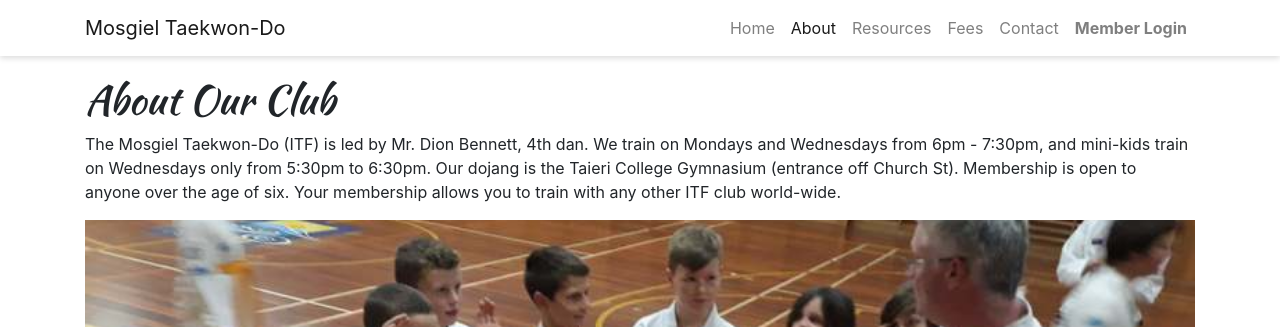
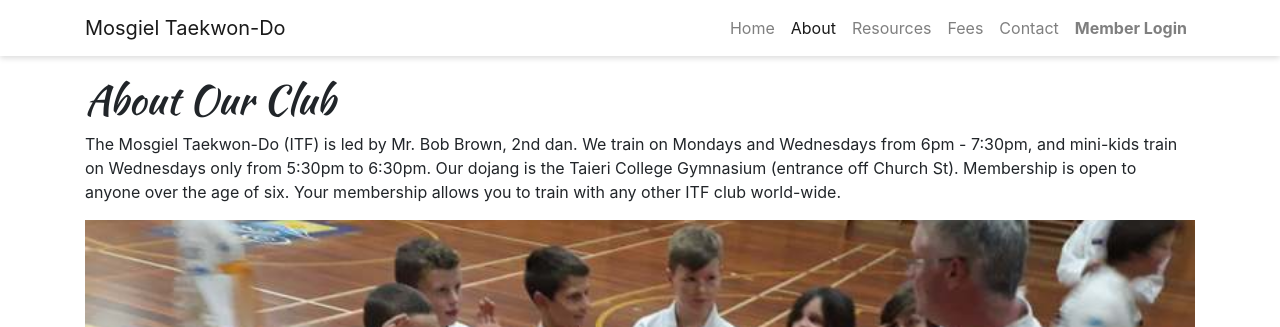
Before and after one commit to gurubobnz/www.mosgieltkd.co.nz, a Jekyll site: the page built from about.html, in a window 1280 px wide and 900 px high. Shown: the top 327 px of the window. Built offline with Jekyll 4.4.1, drawn with Linux system fonts in a browser that asks for light colours.

Commit message:
Goodbye Mr. Bennett, hello Mr. Brown

```diff
--- a/_includes/about-address.html
+++ b/_includes/about-address.html
@@ -1,7 +1,7 @@
 <div class="row">
   <div class="col-sm-8">
     <h2 class="mt-4">Mosgiel Taekwon-Do</h2>
-    <p>We are an ITF Taekwon-Do club in Mosgiel, New Zealand. We are led by Mr. Dion Bennett, 4th dan and we train on <a href="/contact/">Monday and Wednesday evenings</a> and have extra activities throughout the year. Membership is open to anyone over the age of six and your membership allows you to train with any other ITF club world-wide.</p>
+    {% include about-club.html %}
     <p>Not sure if Taekwon-Do is right for you? You can come along to the club and observe or try for free for one month, no strings attached. <a href="/about/">Find out more</a>.</p>
   </div>
   <div class="col-sm-4">
--- /dev/null
+++ b/_includes/about-club.html
@@ -0,0 +1 @@
+<p>We are an ITF Taekwon-Do club in Mosgiel, New Zealand. We are led by Mr. Bob Brown, 2nd dan and we train on <a href="/contact/">Monday and Wednesday evenings</a> and have extra activities throughout the year. Membership is open to anyone over the age of six and your membership allows you to train with any other ITF club world-wide.</p>
--- a/about.html
+++ b/about.html
@@ -5,7 +5,7 @@ title: About Our Club
 <div class="container pb-4">
 
   <h1>{{ page.title }}</h1>
-  <p>The Mosgiel Taekwon-Do (ITF) is led by Mr. Dion Bennett, 4th dan. We train on Mondays and Wednesdays from 6pm - 7:30pm, and mini-kids train on Wednesdays only from 5:30pm to 6:30pm. Our dojang is the Taieri College Gymnasium (entrance off Church St). Membership is open to anyone over the age of six. Your membership allows you to train with any other ITF club world-wide.</p>
+  <p>The Mosgiel Taekwon-Do (ITF) is led by Mr. Bob Brown, 2nd dan. We train on Mondays and Wednesdays from 6pm - 7:30pm, and mini-kids train on Wednesdays only from 5:30pm to 6:30pm. Our dojang is the Taieri College Gymnasium (entrance off Church St). Membership is open to anyone over the age of six. Your membership allows you to train with any other ITF club world-wide.</p>
 
   <header class="business mb-4" style="background-image: url('/images/tryit.jpg'); height: 125px; background-position: left -50px;"></header>
 
```
